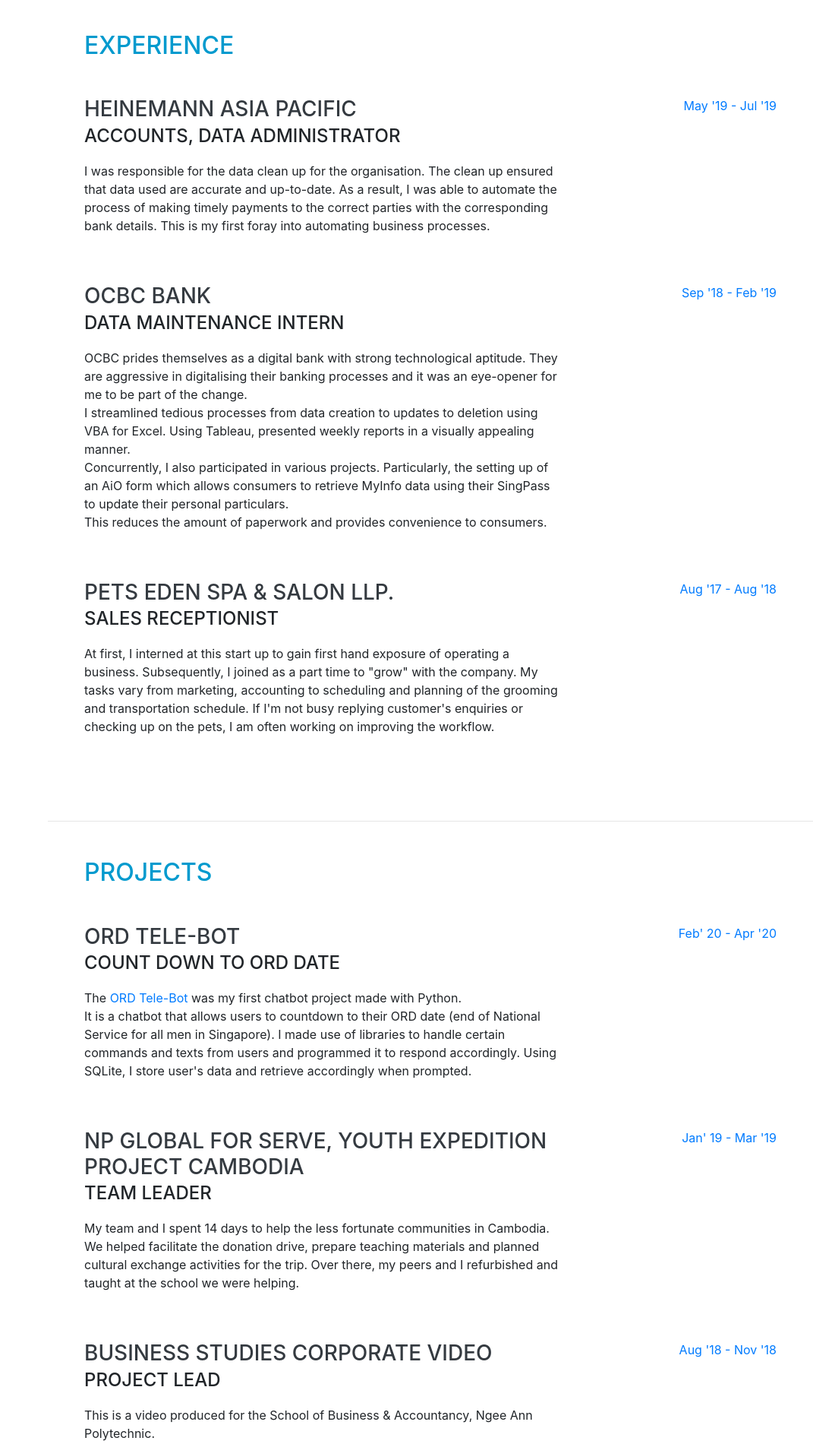
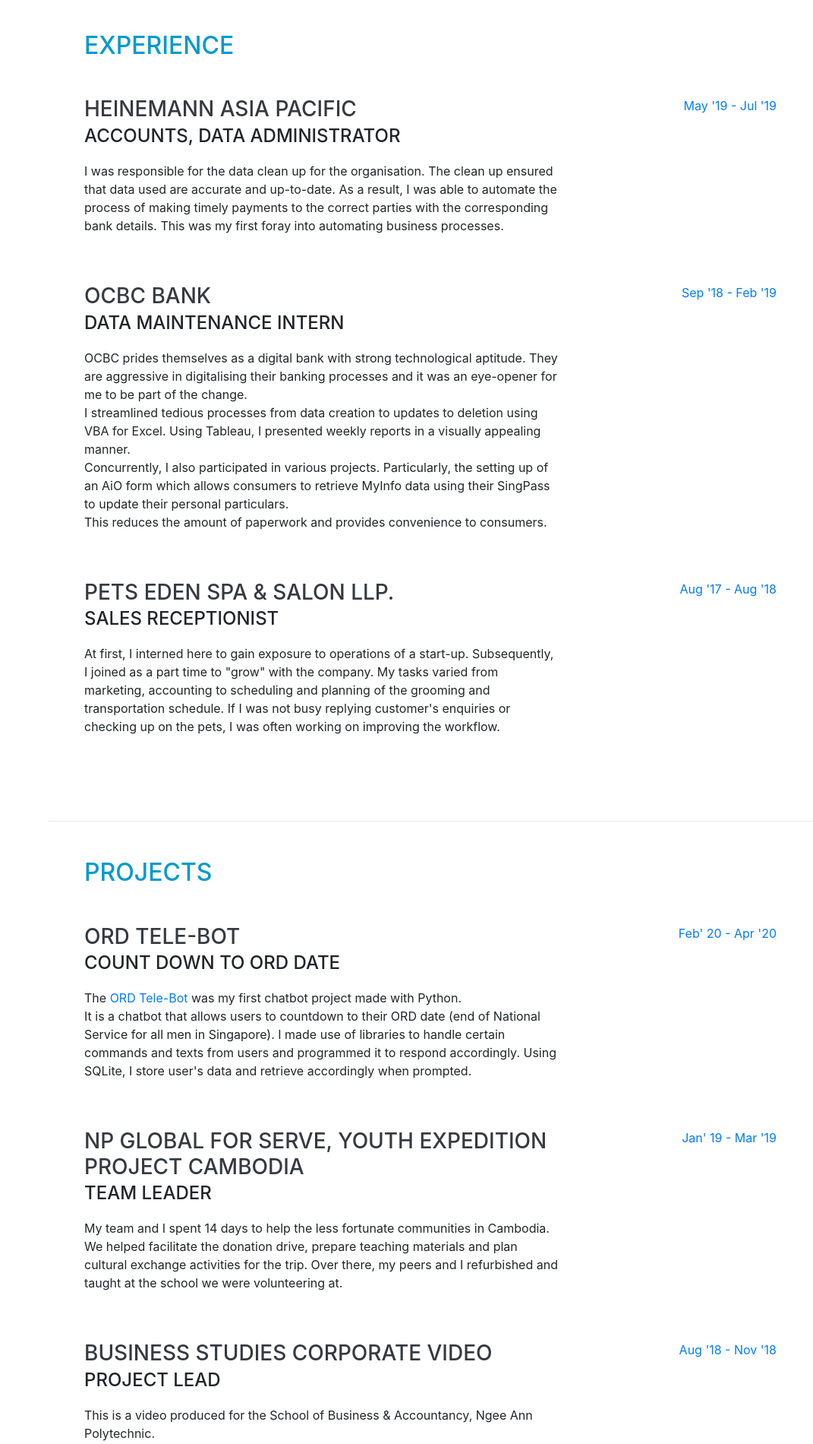
Before and after one commit to fabianchua6/fabianchua6.github.io, a website with bundled scripts: page index.html in a window 1280 px wide. Shown: the part 808-2708 px from the top of the page at 76% size, without its empty margins (209-1280 px from the left). Built offline with nearby package versions, Linux system fonts and the light colour scheme; a web font is replaced by a local one.

Commit message:
Update index.html
Minor grammar changes

```diff
--- a/index.html
+++ b/index.html
@@ -70,7 +70,7 @@
         <div class="subheading mb-5">productivity maniac · nsf · Singapore 🇸🇬 ·
           <a href="mailto:fabianchua6@gmail.com" class="link">fabianchua6@gmail.com</a>
         </div>
-        <p class="lead mb-5">I am a budding programmer. I programmed a chatbot to help fellow NSFs count their days to their Pink IC.<br> I have an interest towards simplifying life through technology to make the world a better place.</p>
+        <p class="lead mb-5">I am a budding programmer. I program chatbots to help fellow NSFs count their days to their Pink IC and track their IPPT scores.<br> I have an interest towards simplifying life through technology to make the world a better place.</p>
         <p class="lead mb-5">Connect with me below or try out the chatbots I made!</p>
         <div class="social-icons">
           <a href="https://www.linkedin.com/in/fabianchua6" target="_blank">
@@ -103,7 +103,7 @@
                 data administrator</span><br></div>
             <p>I was responsible for the data clean up for the organisation. The clean up ensured that data used are accurate and up-to-date.
               As a result, I was able to automate the process of making timely payments to the correct parties with the corresponding bank details.
-              This is my first foray into automating business processes.</p>
+              This was my first foray into automating business processes.</p>
           </div>
           <div class="resume-date text-md-right">
             <span class="text-primary">May '19 - Jul '19
@@ -116,7 +116,7 @@
             <h3 class="mb-0">ocbc bank</h3>
             <div class="subheading mb-3">data maintenance intern</div>
             <p>OCBC prides themselves as a digital bank with strong technological aptitude. They are aggressive in digitalising their banking processes and it was an eye-opener for me to be part of the change. <br>
-              I streamlined tedious processes from data creation to updates to deletion using VBA for Excel. Using Tableau, presented weekly reports in a visually appealing manner.<br>
+              I streamlined tedious processes from data creation to updates to deletion using VBA for Excel. Using Tableau, I presented weekly reports in a visually appealing manner.<br>
               Concurrently, I also participated in various projects. Particularly, the setting up of an AiO form which allows consumers to retrieve MyInfo data using their SingPass to update their personal particulars. <br>
               This reduces the amount of paperwork and provides convenience to consumers.
             </p>
@@ -129,8 +129,8 @@
           <div class="resume-content">
             <h3 class="mb-0">pets eden spa &amp; salon llp.</h3>
             <div class="subheading mb-3">Sales receptionist</div>
-            <p>At first, I interned at this start up to gain first hand exposure of operating a business. Subsequently, I joined as a part time to "grow" with the company. My tasks vary from marketing, accounting to scheduling and planning of the
-              grooming and transportation schedule. If I'm not busy replying customer's enquiries or checking up on the pets, I am often working on improving the workflow. </p>
+            <p>At first, I interned here to gain exposure to operations of a start-up. Subsequently, I joined as a part time to "grow" with the company. My tasks varied from marketing, accounting to scheduling and planning of the
+              grooming and transportation schedule. If I was not busy replying customer's enquiries or checking up on the pets, I was often working on improving the workflow. </p>
           </div>
           <div class="resume-date text-md-right">
             <span class="text-primary">Aug '17 - Aug '18</span></div>
@@ -164,8 +164,8 @@
               </a>
             </h3>
             <div class="subheading mb-3">team leader</div>
-            <p>My team and I spent 14 days to help the less fortunate communities in Cambodia. We helped facilitate the donation drive, prepare teaching materials and planned cultural exchange activities for the trip. Over there, my peers and I
-              refurbished and taught at the school we were helping.</p>
+            <p>My team and I spent 14 days to help the less fortunate communities in Cambodia. We helped facilitate the donation drive, prepare teaching materials and plan cultural exchange activities for the trip. Over there, my peers and I
+              refurbished and taught at the school we were volunteering at.</p>
           </div>
           <div class="resume-date text-md-right">
             <span class="text-primary">Jan' 19 - Mar '19</span>
```
